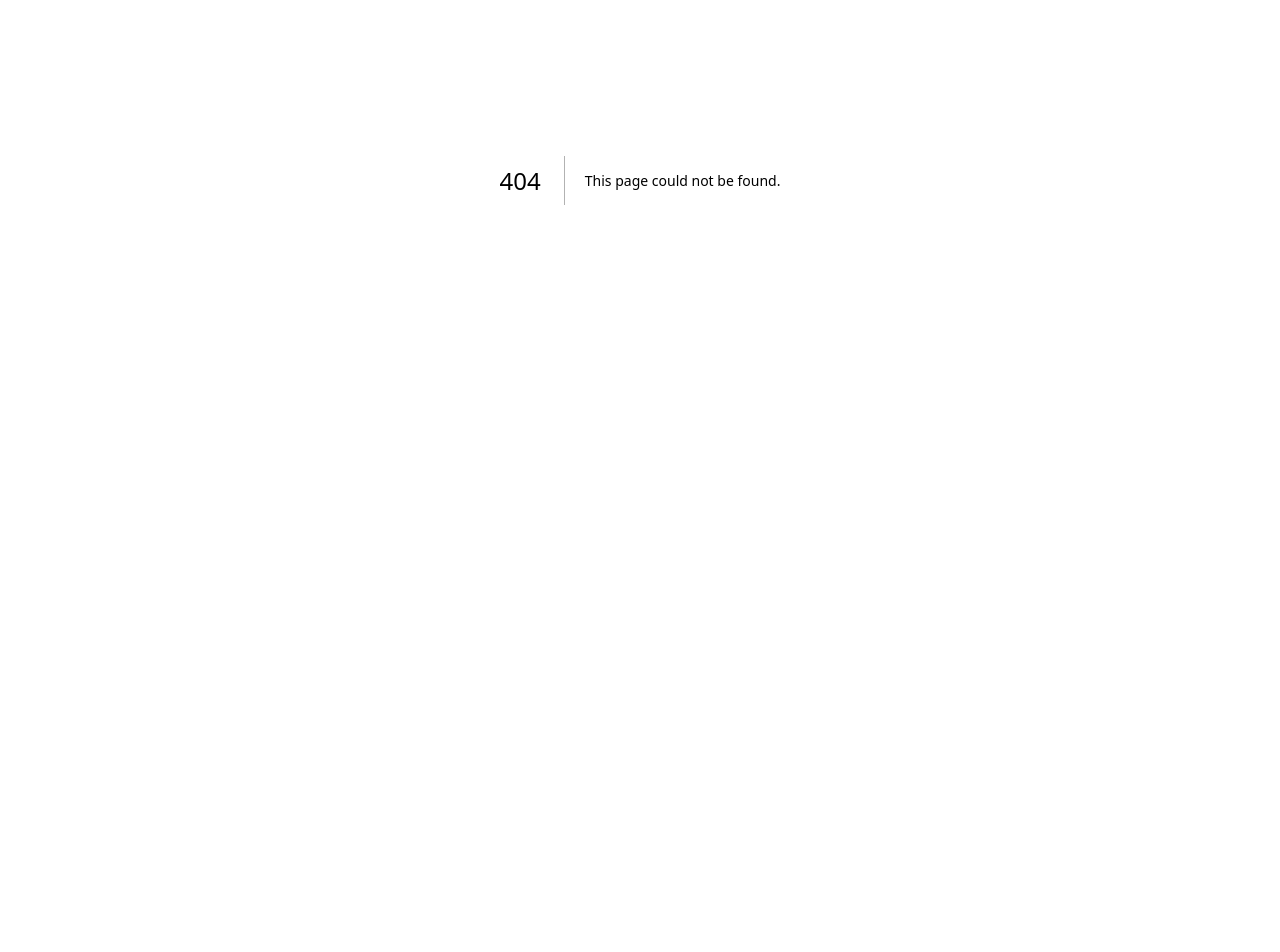
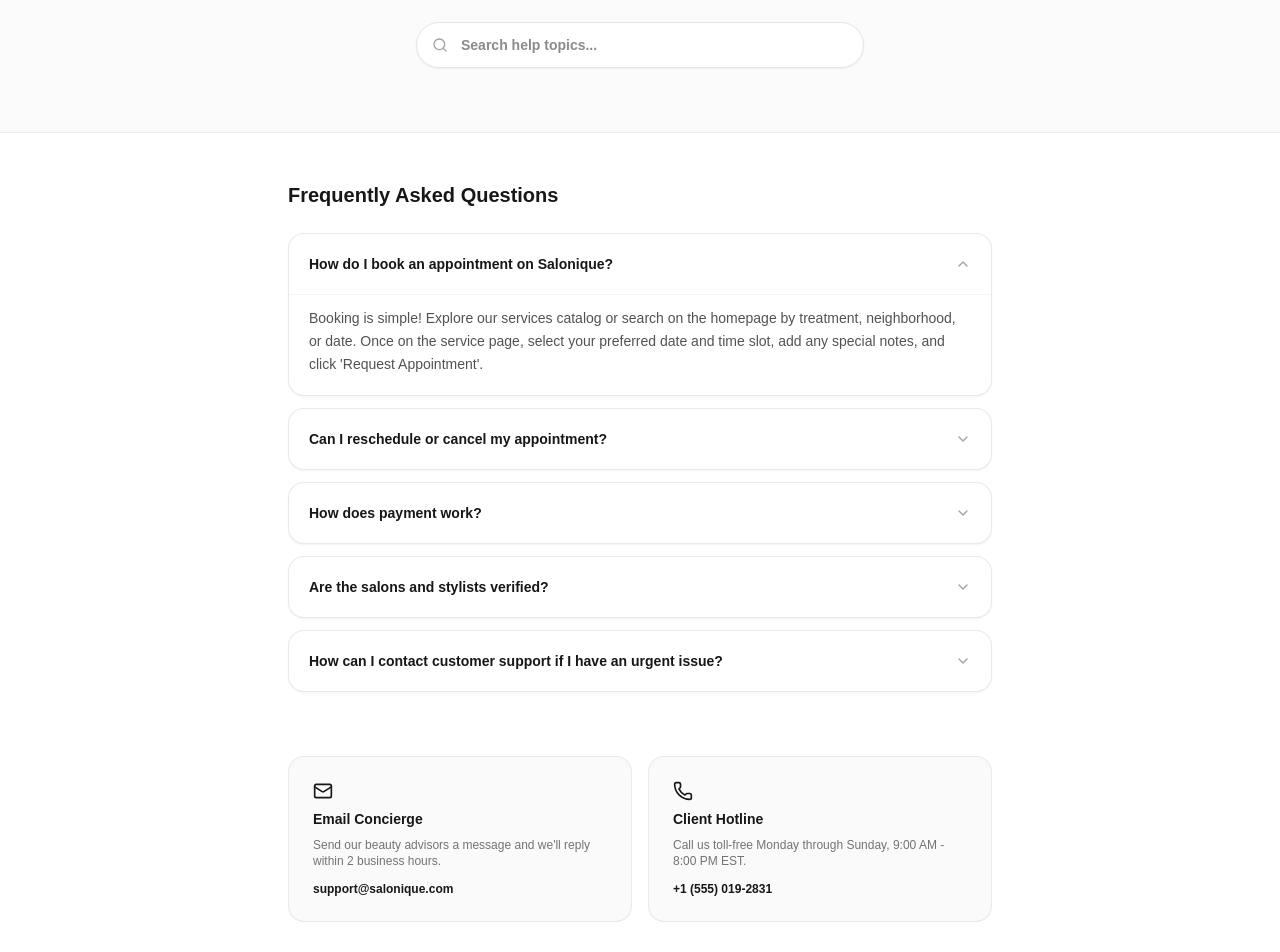
Before and after one commit to Nafiz-365/Salonique-Client, a Next.js app: page /help in a window 1280 px wide. Before the commit this address had no page. Shown: the part 220-1172 px from the top of the page. Before the commit the page ends 800 px from the top, so only its background shows below. Built offline with nearby package versions, Linux system fonts and the light colour scheme.

Commit message:
Help Page Created

```diff
--- /dev/null
+++ b/src/app/help/page.tsx
@@ -0,0 +1,142 @@
+"use client";
+
+import React, { useState } from "react";
+import { Navbar } from "@/components/common/Navbar";
+import { Footer } from "@/components/common/Footer";
+import { ChevronDown, Sparkles, Mail, Phone, Search } from "lucide-react";
+
+const FAQS = [
+  {
+    q: "How do I book an appointment on Salonique?",
+    a: "Booking is simple! Explore our services catalog or search on the homepage by treatment, neighborhood, or date. Once on the service page, select your preferred date and time slot, add any special notes, and click 'Request Appointment'.",
+  },
+  {
+    q: "Can I reschedule or cancel my appointment?",
+    a: "Yes! You can reschedule or cancel any pending or confirmed appointment up to 24 hours prior directly from your Customer Dashboard (/dashboard/appointments) with zero cancellation penalties.",
+  },
+  {
+    q: "How does payment work?",
+    a: "Salonique uses Stripe for secure 256-bit SSL encrypted online payments. You can pay via credit card, debit, or Apple Pay upon booking or pay in person at the salon counter depending on salon preference.",
+  },
+  {
+    q: "Are the salons and stylists verified?",
+    a: "Absolutely. Every partner salon and freelance specialist on Salonique goes through identity verification, licensing checks, and quality reviews before being listed in our marketplace.",
+  },
+  {
+    q: "How can I contact customer support if I have an urgent issue?",
+    a: "Our customer care concierge is available 7 days a week via email at support@salonique.com or by calling our hotline at +1 (555) 019-2831.",
+  },
+];
+
+export default function HelpPage() {
+  const [openIndex, setOpenIndex] = useState<number | null>(0);
+  const [searchQuery, setSearchQuery] = useState("");
+
+  const filteredFaqs = FAQS.filter(
+    (f) =>
+      f.q.toLowerCase().includes(searchQuery.toLowerCase()) ||
+      f.a.toLowerCase().includes(searchQuery.toLowerCase())
+  );
+
+  return (
+    <div className="flex flex-col min-h-screen bg-white">
+      <Navbar />
+
+      <main className="flex-1 pb-20">
+        {/* Hero Banner */}
+        <div className="bg-neutral-50/80 border-b border-neutral-200/70 py-16 text-center">
+          <div className="max-w-3xl mx-auto px-4 sm:px-6 lg:px-8 space-y-4">
+            <div className="inline-flex items-center gap-1.5 px-3 py-1 rounded-full text-xs font-bold uppercase tracking-wider bg-white border border-neutral-200 text-neutral-800 shadow-xs">
+              <Sparkles className="w-3.5 h-3.5 text-neutral-900" />
+              <span>Salonique Help Center</span>
+            </div>
+            <h1 className="text-3xl sm:text-4xl font-extrabold text-neutral-900 tracking-tight">
+              How can we assist you today?
+            </h1>
+            <p className="text-neutral-500 text-sm sm:text-base max-w-xl mx-auto">
+              Find instant answers to common questions about appointments, refunds, stylist verification, and salon safety.
+            </p>
+
+            <div className="max-w-md mx-auto pt-4 relative">
+              <Search className="w-4 h-4 text-neutral-400 absolute left-4 top-1/2 -translate-y-1/2 mt-2" />
+              <input
+                type="text"
+                value={searchQuery}
+                onChange={(e) => setSearchQuery(e.target.value)}
+                placeholder="Search help topics..."
+                className="w-full pl-11 pr-4 py-3 rounded-full border border-neutral-200 shadow-xs text-sm font-semibold text-neutral-900 focus:outline-none focus:ring-2 focus:ring-neutral-900 bg-white"
+              />
+            </div>
+          </div>
+        </div>
+
+        {/* FAQs */}
+        <div className="max-w-3xl mx-auto px-4 sm:px-6 lg:px-8 pt-12 space-y-4">
+          <h2 className="text-xl font-extrabold text-neutral-900 mb-6">
+            Frequently Asked Questions
+          </h2>
+
+          <div className="space-y-3">
+            {filteredFaqs.map((faq, idx) => (
+              <div
+                key={idx}
+                className="rounded-2xl border border-neutral-200/80 overflow-hidden bg-white shadow-xs"
+              >
+                <button
+                  type="button"
+                  onClick={() => setOpenIndex(openIndex === idx ? null : idx)}
+                  className="w-full p-5 text-left flex items-center justify-between gap-4 font-bold text-sm text-neutral-900 hover:bg-neutral-50 transition-colors"
+                >
+                  <span>{faq.q}</span>
+                  <ChevronDown
+                    className={`w-4 h-4 text-neutral-400 transition-transform ${
+                      openIndex === idx ? "rotate-180" : ""
+                    }`}
+                  />
+                </button>
+                {openIndex === idx && (
+                  <div className="px-5 pb-5 text-xs sm:text-sm text-neutral-600 leading-relaxed border-t border-neutral-100 pt-3">
+                    {faq.a}
+                  </div>
+                )}
+              </div>
+            ))}
+          </div>
+
+          {/* Contact Support Cards */}
+          <div className="pt-12 grid grid-cols-1 sm:grid-cols-2 gap-4">
+            <div className="p-6 rounded-2xl bg-neutral-50 border border-neutral-200/80 space-y-2">
+              <Mail className="w-5 h-5 text-neutral-900" />
+              <h3 className="text-sm font-bold text-neutral-900">Email Concierge</h3>
+              <p className="text-xs text-neutral-500">
+                Send our beauty advisors a message and we&apos;ll reply within 2 business hours.
+              </p>
+              <a
+                href="mailto:support@salonique.com"
+                className="text-xs font-bold text-neutral-900 hover:underline block pt-1"
+              >
+                support@salonique.com
+              </a>
+            </div>
+
+            <div className="p-6 rounded-2xl bg-neutral-50 border border-neutral-200/80 space-y-2">
+              <Phone className="w-5 h-5 text-neutral-900" />
+              <h3 className="text-sm font-bold text-neutral-900">Client Hotline</h3>
+              <p className="text-xs text-neutral-500">
+                Call us toll-free Monday through Sunday, 9:00 AM - 8:00 PM EST.
+              </p>
+              <a
+                href="tel:15550192831"
+                className="text-xs font-bold text-neutral-900 hover:underline block pt-1"
+              >
+                +1 (555) 019-2831
+              </a>
+            </div>
+          </div>
+        </div>
+      </main>
+
+      <Footer />
+    </div>
+  );
+}
```
